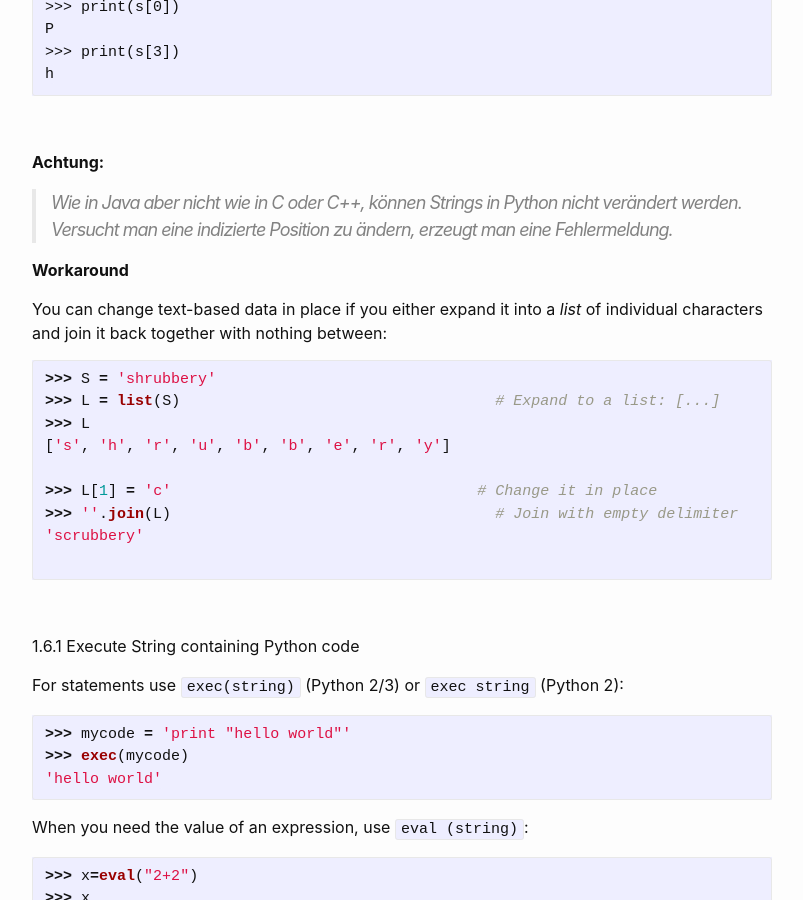
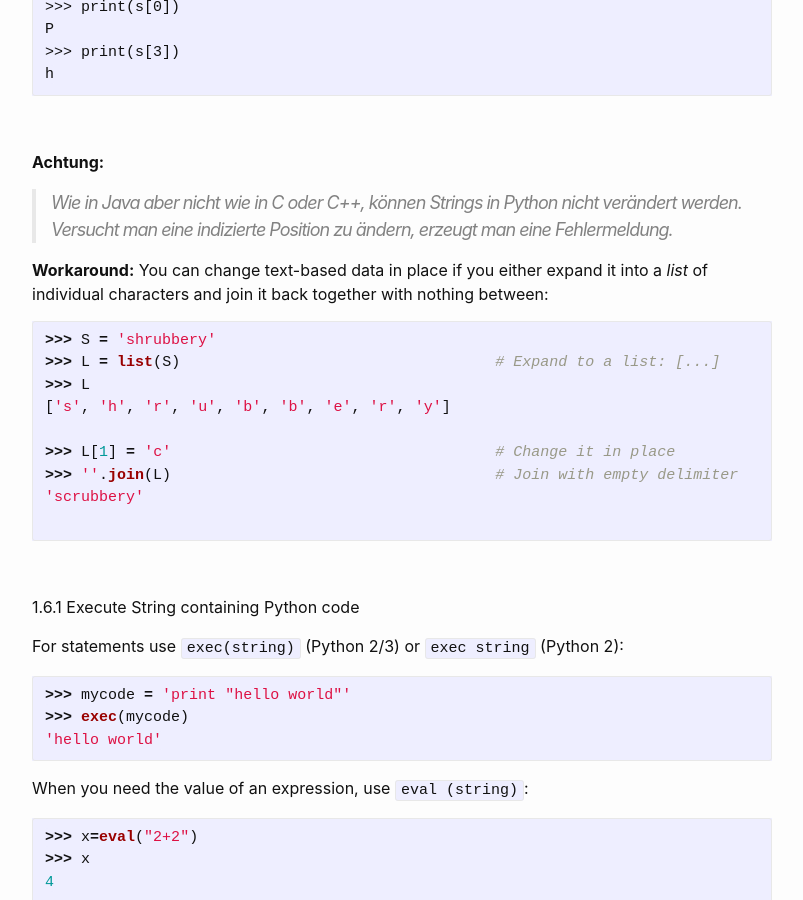
Before and after one commit to Hautaklyttn/progDocs, a Jekyll site: the page built from docs/articles/python.md, in a window 1280 px wide and 900 px high, scrolled down 7687 px. Shown: the whole window, without its empty margins (238-1041 px from the left). Built offline with Jekyll 4.4.1, drawn with Linux system fonts in a browser that asks for light colours.

````diff
--- a/docs/articles/python.md
+++ b/docs/articles/python.md
@@ -234,9 +234,7 @@ h
 **Achtung:**
 > Wie in Java aber nicht wie in C oder C++, können Strings in Python nicht verändert werden. Versucht man eine indizierte Position zu ändern, erzeugt man eine Fehlermeldung.
 
-**Workaround**
-
-You can change text-based data in place if you either expand it into a *list* of individual characters and join it back together with nothing between:
+**Workaround:** You can change text-based data in place if you either expand it into a *list* of individual characters and join it back together with nothing between:
 
 ```python
 >>> S = 'shrubbery'
@@ -244,7 +242,7 @@ You can change text-based data in place if you either expand it into a *list* of
 >>> L
 ['s', 'h', 'r', 'u', 'b', 'b', 'e', 'r', 'y']
 
->>> L[1] = 'c'                                  # Change it in place
+>>> L[1] = 'c'                                    # Change it in place
 >>> ''.join(L)                                    # Join with empty delimiter
 'scrubbery'
 
````
